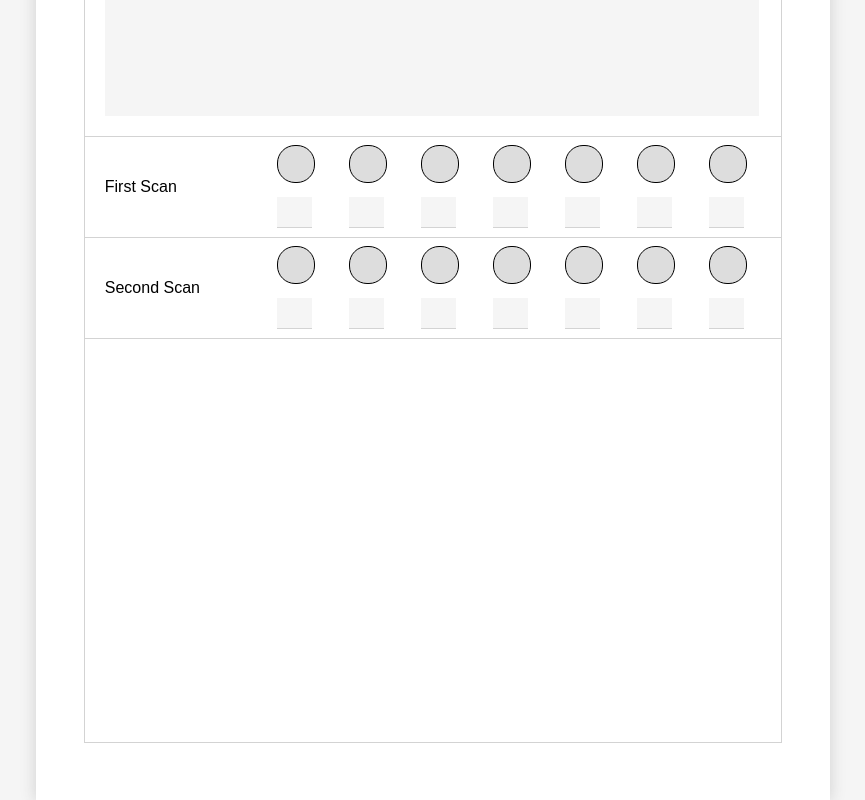
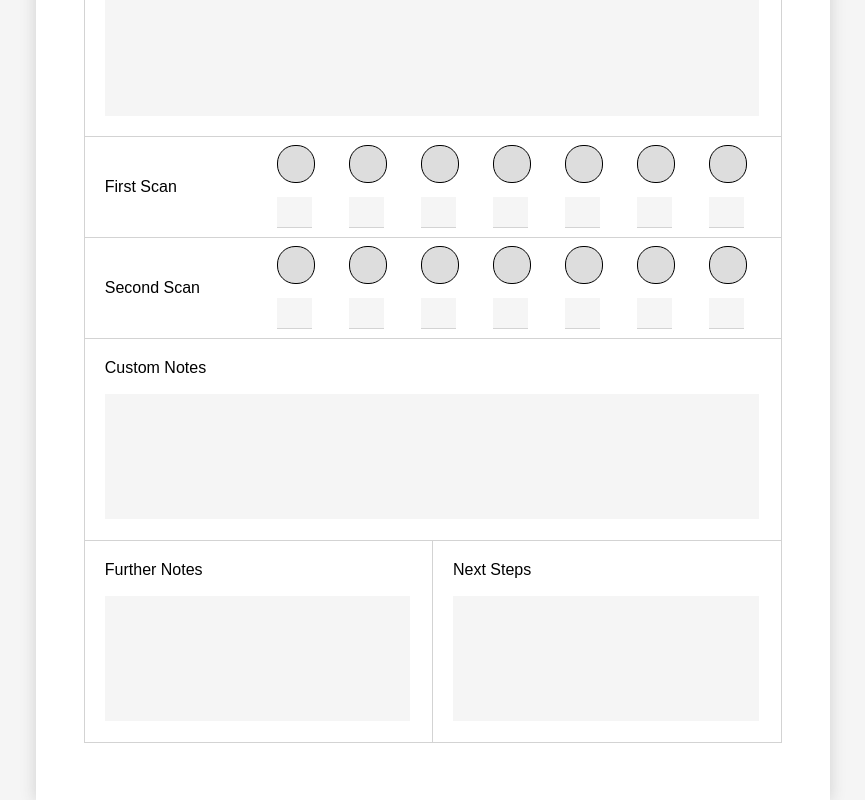
Before and after one commit to phpaul89/psheet-fullvue, a Vue app: page / in a window 1280 px wide. Shown: the part 323-1123 px from the top of the page, without its empty margins (207-1072 px from the left). Built offline with nearby package versions, Linux system fonts and the light colour scheme.

Commit message:
Finished: rebuild with component structure

```diff
--- /dev/null
+++ b/src/components/Conclusion.vue
@@ -0,0 +1,27 @@
+<template>
+  <div id="conclusion">
+    <FurtherNotes />
+    <NextSteps />
+  </div>
+</template>
+
+<script>
+import FurtherNotes from "./FurtherNotes.vue";
+import NextSteps from "./NextSteps.vue";
+
+export default {
+  name: "Conclusion",
+  components: { FurtherNotes, NextSteps }
+};
+</script>
+
+<style scoped>
+#conclusion {
+  width: 100%;
+  height: 20%;
+
+  display: flex;
+  flex-direction: row;
+  justify-content: center;
+}
+</style>
--- /dev/null
+++ b/src/components/CustomNotes.vue
@@ -0,0 +1,53 @@
+<template>
+  <!-- Custom notes -->
+  <div id="custom-notes" class="bottom-border">
+    <div class="section-header-text">{{headerText}}</div>
+    <textarea id="notes-textarea" v-model="notesText"></textarea>
+  </div>
+</template>
+
+<script>
+export default {
+  name: "CustomNotes",
+  data() {
+    return {
+      headerText: "Custom Notes",
+      notesText: ""
+    };
+  }
+};
+</script>
+
+<style scoped>
+#custom-notes {
+  width: 100%;
+  height: 20%;
+}
+
+.section-header-text {
+  margin: 0;
+  padding: 20px 0 0 20px;
+  cursor: pointer;
+}
+
+.section-header-text:hover {
+  background-color: whitesmoke;
+}
+
+#notes-textarea {
+  width: 94%;
+  height: 62%;
+  max-height: 70%;
+
+  background-color: whitesmoke;
+
+  border: 0;
+  padding: 0;
+  margin: 2.5% 0 0 20px;
+
+  font-family: "Muli", sans-serif;
+  font-size: 1em;
+
+  resize: none;
+}
+</style>
--- /dev/null
+++ b/src/components/FurtherNotes.vue
@@ -0,0 +1,52 @@
+<template>
+  <div id="further-notes" class="right-border">
+    <div class="section-header-text">{{headerText}}</div>
+    <textarea id="further-textarea" v-model="furtherText"></textarea>
+  </div>
+</template>
+
+<script>
+export default {
+  name: "FurtherNotes",
+  data() {
+    return {
+      headerText: "Further Notes",
+      furtherText: ""
+    };
+  }
+};
+</script>
+
+<style scoped>
+#further-notes {
+  width: 50%;
+  height: 100%;
+}
+
+.section-header-text {
+  margin: 0;
+  padding: 20px 0 0 20px;
+  cursor: pointer;
+}
+
+.section-header-text:hover {
+  background-color: whitesmoke;
+}
+
+#further-textarea {
+  width: 88%;
+  height: 62%;
+  max-height: 66%;
+
+  background-color: whitesmoke;
+
+  border: 0;
+  padding: 0;
+  margin: 5% 0 0 20px;
+
+  font-family: "Muli", sans-serif;
+  font-size: 1em;
+
+  resize: none;
+}
+</style>
--- /dev/null
+++ b/src/components/NextSteps.vue
@@ -0,0 +1,52 @@
+<template>
+  <div id="next-steps">
+    <div class="section-header-text">{{headerText}}</div>
+    <textarea id="next-textarea" v-model="nextText"></textarea>
+  </div>
+</template>
+
+<script>
+export default {
+  name: "NextSteps",
+  data() {
+    return {
+      headerText: "Next Steps",
+      nextText: ""
+    };
+  }
+};
+</script>
+
+<style scoped>
+#next-steps {
+  width: 50%;
+  height: 100%;
+}
+
+.section-header-text {
+  margin: 0;
+  padding: 20px 0 0 20px;
+  cursor: pointer;
+}
+
+.section-header-text:hover {
+  background-color: whitesmoke;
+}
+
+#next-textarea {
+  width: 88%;
+  height: 62%;
+  max-height: 66%;
+
+  background-color: whitesmoke;
+
+  border: 0;
+  padding: 0;
+  margin: 5% 0 0 20px;
+
+  font-family: "Muli", sans-serif;
+  font-size: 1em;
+
+  resize: none;
+}
+</style>
--- a/src/components/PercentagePie.vue
+++ b/src/components/PercentagePie.vue
@@ -13,21 +13,11 @@ export default {
   },
   watch: {
     tag: function() {
-      //console.log("change");
       this.updatePie(this.tag);
     }
   },
-  data() {
-    return {
-      ntag: ""
-    };
-  },
   methods: {
     updatePie: function(inputValue) {
-      //console.log("my input: ", inputValue);
-      //console.log(this.id);
-      //this.ntag = this.tag + "x";
-
       const canvas = document.getElementById(this.id);
       const context = canvas.getContext("2d");
       const centerX = canvas.width / 2;
@@ -42,6 +32,12 @@ export default {
       context.closePath();
       context.fillStyle = "#ddd";
       context.fill();
+
+      /*
+      grey full circle is defined in CSS and here, purpose:
+      CSS: defined to display circle upon mounting components
+      here: so that color circle is resetted after input changes
+      */
 
       /* part circle: */
       context.beginPath();
@@ -72,6 +68,8 @@ export default {
         return "plum";
       } else if (idString.includes("Seven")) {
         return "white";
+      } else {
+        return "black";
       }
     }
   }
--- a/src/components/Scan.vue
+++ b/src/components/Scan.vue
@@ -3,35 +3,16 @@
     <div id="scan-text">{{scanText}}</div>
     <div id="scan-chakra">
       <div id="scan-chakra-upper">
-        <PercentagePie :tag="fields[0].chakraOne" :id="'canvasOne'+ scanId" />
-        <PercentagePie :tag="fields[1].chakraTwo" :id="'canvasTwo'+ scanId" />
-        <PercentagePie :tag="fields[2].chakraThree" :id="'canvasThree'+ scanId" />
-        <PercentagePie :tag="fields[3].chakraFour" :id="'canvasFour'+ scanId" />
-        <PercentagePie :tag="fields[4].chakraFive" :id="'canvasFive'+ scanId" />
-        <PercentagePie :tag="fields[5].chakraSix" :id="'canvasSix'+ scanId" />
-        <PercentagePie :tag="fields[6].chakraSeven" :id="'canvasSeven'+ scanId" />
+        <PercentagePie
+          v-for="field in fields"
+          :tag="field.value"
+          :id="field.name + scanId"
+          v-bind:key="field.name"
+        />
       </div>
       <div id="scan-chakra-lower">
-        <div class="underscore">
-          <input maxlength="3" v-model="fields[0].chakraOne" />
-        </div>
-        <div class="underscore">
-          <input maxlength="3" v-model="fields[1].chakraTwo" />
-        </div>
-        <div class="underscore">
-          <input maxlength="3" v-model="fields[2].chakraThree" />
-        </div>
-        <div class="underscore">
-          <input maxlength="3" v-model="fields[3].chakraFour" />
-        </div>
-        <div class="underscore">
-          <input maxlength="3" v-model="fields[4].chakraFive" />
-        </div>
-        <div class="underscore">
-          <input maxlength="3" v-model="fields[5].chakraSix" />
-        </div>
-        <div class="underscore">
-          <input maxlength="3" v-model="fields[6].chakraSeven" />
+        <div class="underscore" v-for="field in fields" v-bind:key="field.name">
+          <input maxlength="3" v-model="field.value" />
         </div>
       </div>
     </div>
@@ -51,13 +32,13 @@ export default {
   data() {
     return {
       fields: [
-        { chakraOne: "" },
-        { chakraTwo: "" },
-        { chakraThree: "" },
-        { chakraFour: "" },
-        { chakraFive: "" },
-        { chakraSix: "" },
-        { chakraSeven: "" }
+        { name: "chakraOne", value: "" },
+        { name: "chakraTwo", value: "" },
+        { name: "chakraThree", value: "" },
+        { name: "chakraFour", value: "" },
+        { name: "chakraFive", value: "" },
+        { name: "chakraSix", value: "" },
+        { name: "chakraSeven", value: "" }
       ]
     };
   }
--- a/src/components/Sheet.vue
+++ b/src/components/Sheet.vue
@@ -5,6 +5,8 @@
       <PersonalInfo />
       <PersonalTopics />
       <Scans />
+      <CustomNotes />
+      <Conclusion />
     </div>
   </div>
 </template>
@@ -13,13 +15,17 @@
 import PersonalInfo from "./PersonalInfo.vue";
 import PersonalTopics from "./PersonalTopics.vue";
 import Scans from "./Scans.vue";
+import CustomNotes from "./CustomNotes.vue";
+import Conclusion from "./Conclusion.vue";
 
 export default {
   name: "Sheet",
   components: {
     PersonalInfo,
     PersonalTopics,
-    Scans
+    Scans,
+    CustomNotes,
+    Conclusion
   }
 };
 </script>
```
